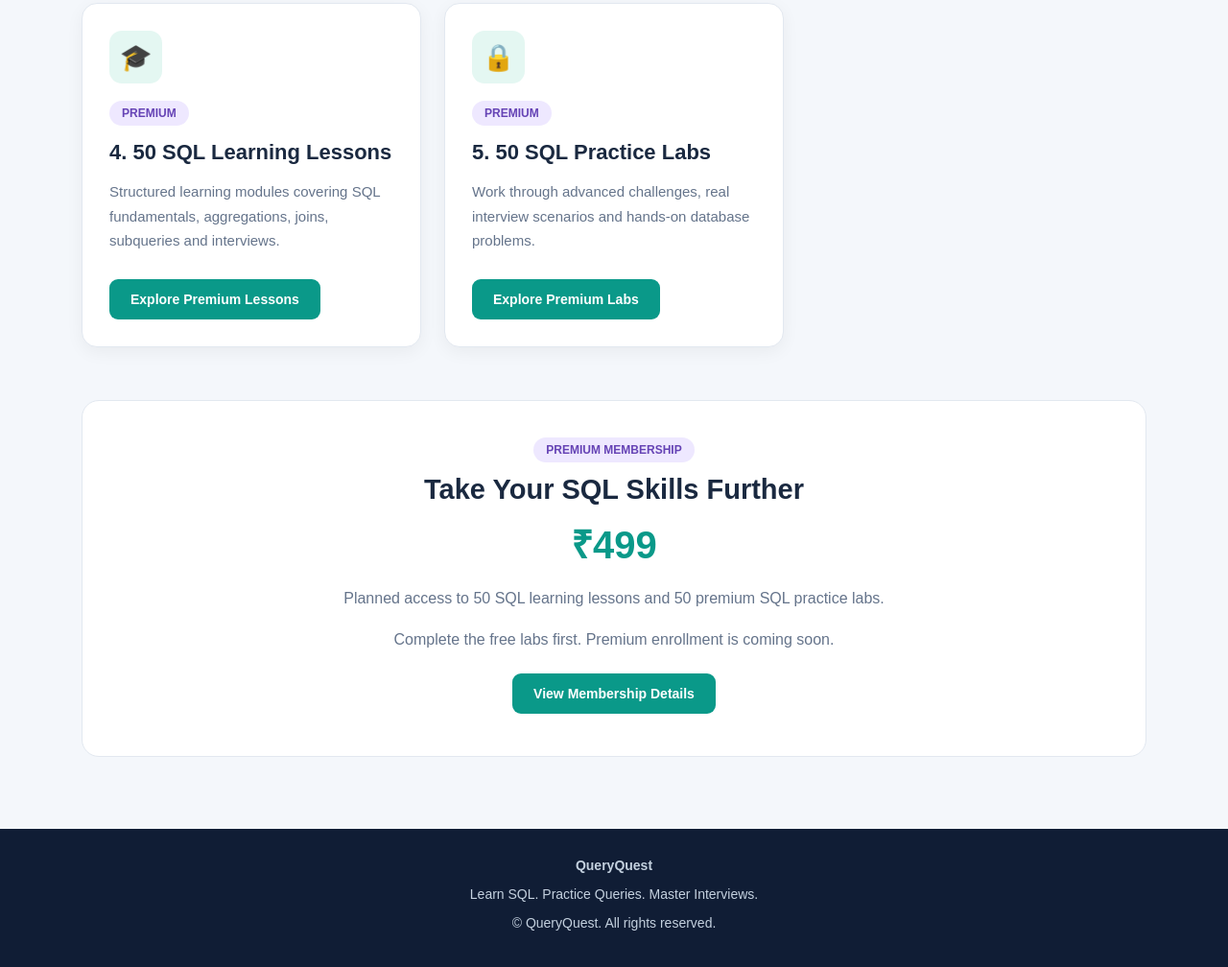
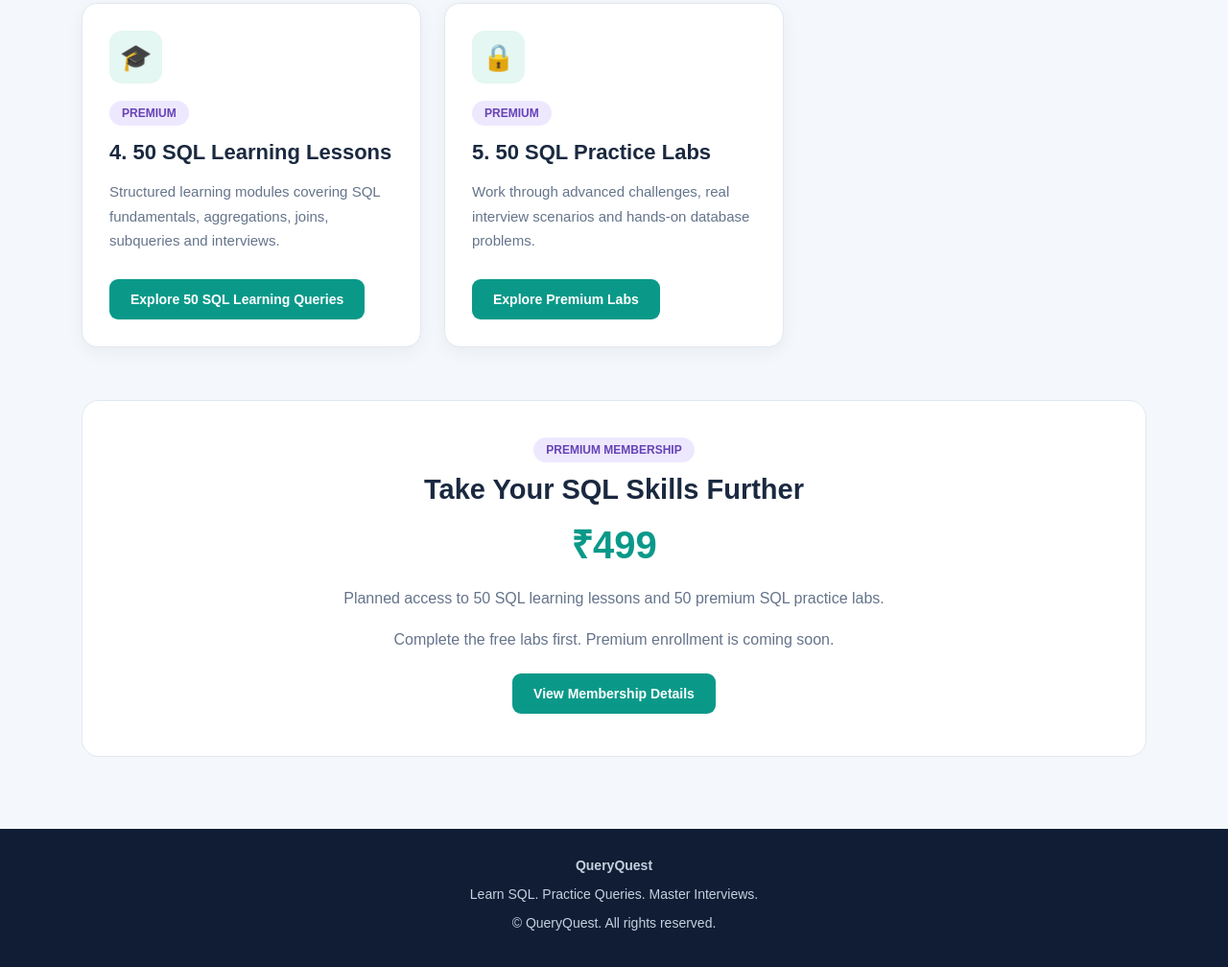
Before and after one commit to ADSQL08/SQL-Interview-Lab, a plain HTML site: page index.html in a window 1280 px wide. Shown: the part 1280-2288 px from the top of the page at 96% size. Drawn offline with Linux system fonts and the light colour scheme.

Commit message:
Query quest homepage

```diff
--- a/index.html
+++ b/index.html
@@ -497,10 +497,9 @@
           joins, subqueries and interviews.
         </p>
 
-        <button class="button"
-          onclick="openPreview('lessons')">
-          Explore Premium Lessons
-        </button>
+        <a class="button" href="./sql-learning-50.html">
+           Explore 50 SQL Learning Queries
+        </a>
       </article>
 
       <!-- Section 5 -->
```
